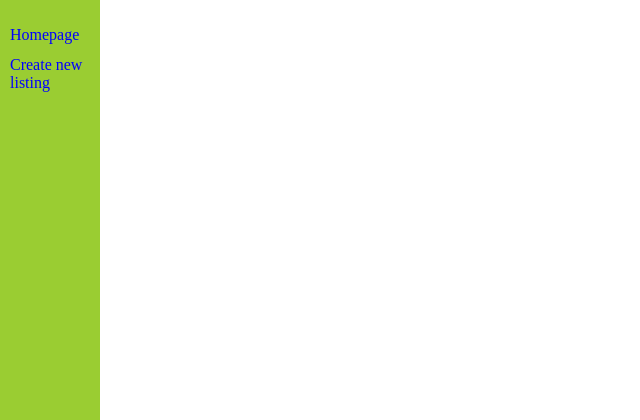
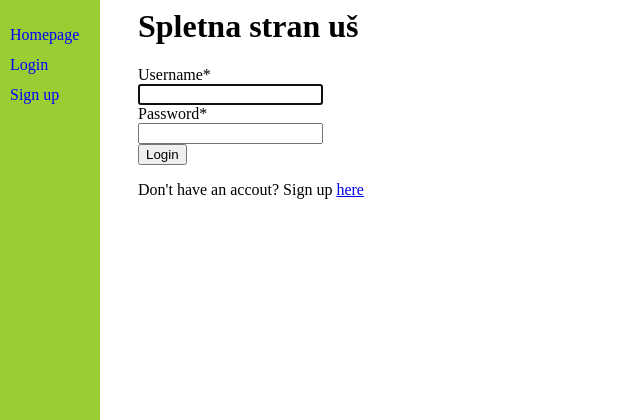
Before and after one commit to jostv99/ProjektOPB, a Django app: page /login/ in a window 1280 px wide. Shown: the top 420 px of the page, without its empty margins (0-640 px from the left). Run offline with Django 4.2, Linux system fonts and the light colour scheme; some libraries are stand-ins or nearby versions.

Commit message:
zdej nism nc zares naredu, sam nc ne deluje zares lp jost

```diff
--- a/website/main/templates/main/base.html
+++ b/website/main/templates/main/base.html
@@ -34,13 +34,19 @@
 <body>
     <div class="sidenav">
         <a href="/">Homepage</a>
-        <a href="/new_ad/">Create new listing</a>
+
+        {% if user.is_authenticated %}
+            <a href="/new_ad/">Create new listing</a>
+        {% else %}
+            <a href="/login/">Login</a>
+            <a href="/sign_up/">Sign up</a>
+        {% endif %}
     </div>
     <div id="content", name="content", class="main">
+        <h1>Spletna stran uš</h1>
         {% block content %}
         {% endblock %}
     </div>
-
 
 </body>
 
--- a/website/main/templates/main/login.html
+++ /dev/null
@@ -1 +0,0 @@
-{% extends 'main/base.html' %}
--- a/website/main/urls.py
+++ b/website/main/urls.py
@@ -3,6 +3,5 @@ from . import views
 
 urlpatterns = [
     path("", views.index, name="index"),
-    path("login/", views.login, name="login"),
     path("new_ad/", views.new_ad, name="new_ad"),
 ]
--- a/website/main/views.py
+++ b/website/main/views.py
@@ -6,9 +6,6 @@ from .forms import CreateNewListing
 def index(response):
     ads = Ad.objects.all()
     return render(response, "main/index.html", {"ads":ads})
-
-def login(response):
-    return render(response, "main/login.html", {})
 
 def new_ad(response):
     if response.method == "POST":
--- /dev/null
+++ b/website/sign_up/templates/registration/login.html
@@ -0,0 +1,16 @@
+{% extends "main/base.html" %}
+
+{% block title %}
+Login
+{% endblock %}
+
+{% load crispy_forms_tags %}
+
+{% block content %}
+    <form methon="post" class="from-group">
+        {% csrf_token %}
+        {{form|crispy}}
+        <button type="submit" class="btn btn-success">Login</button>
+        <p>Don't have an accout? Sign up <a href="/sign_up">here</a></p>
+    </form>
+{% endblock %}
--- a/website/website/settings.py
+++ b/website/website/settings.py
@@ -128,3 +128,6 @@ DEFAULT_AUTO_FIELD = 'django.db.models.BigAutoField'
 
 
 CRISPY_TEMPLATE_PACK = 'bootstrap4'
+
+LOGIN_REDIRECT_URL = "/"
+LOGOUT_REDIRECT_URL = "/"
--- a/website/website/urls.py
+++ b/website/website/urls.py
@@ -21,5 +21,6 @@ from sign_up import views as sign__up_views
 urlpatterns = [
     path('admin/', admin.site.urls),
     path("sign_up/", sign__up_views.sign_up, name="sign_up"),
-    path("", include("main.urls"))
+    path("", include("main.urls")),
+    path("", include("django.contrib.auth.urls"))
 ]
```
Also changed, not shown: website/sign_up/views.py (+14 -0 lines), website/db.sqlite3.
